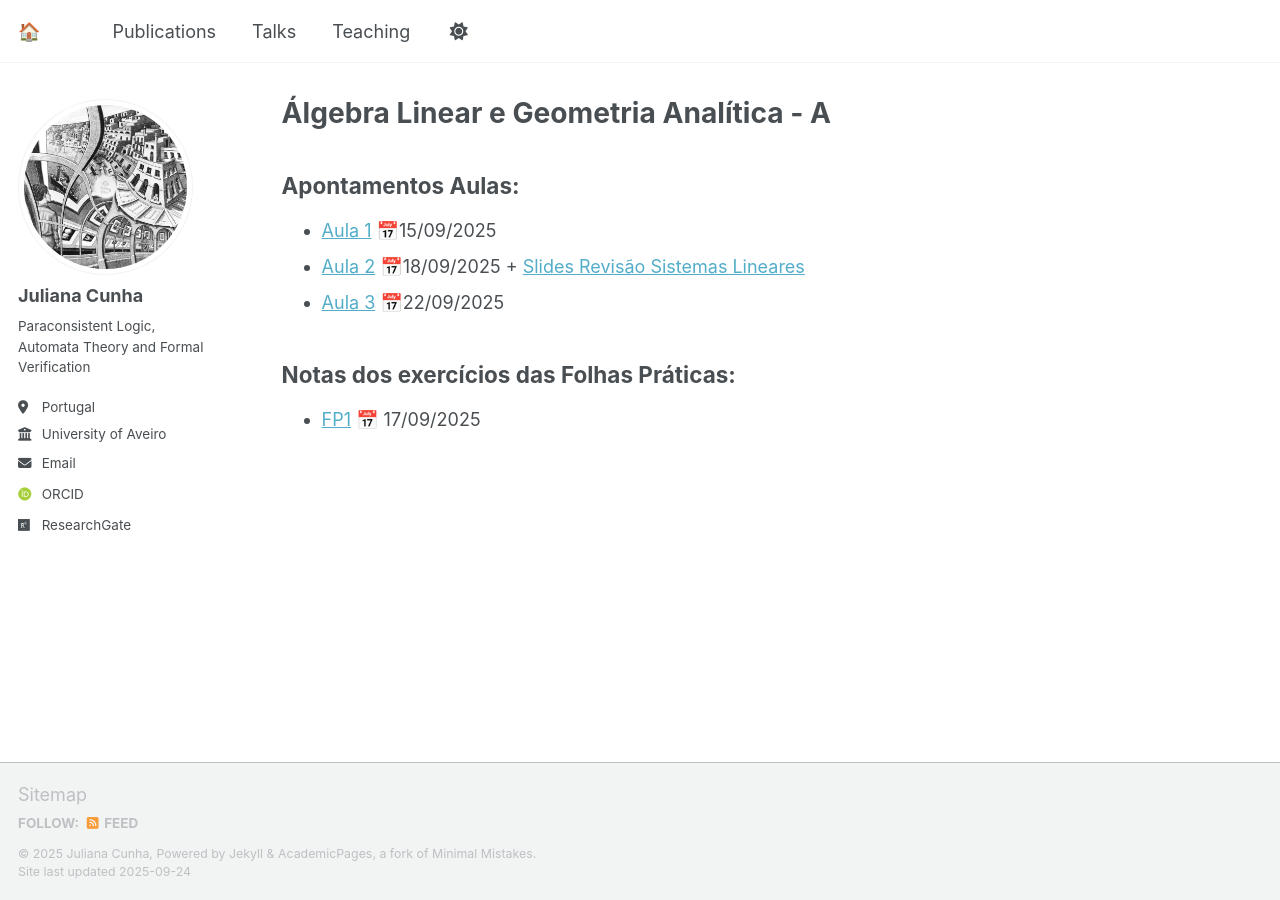
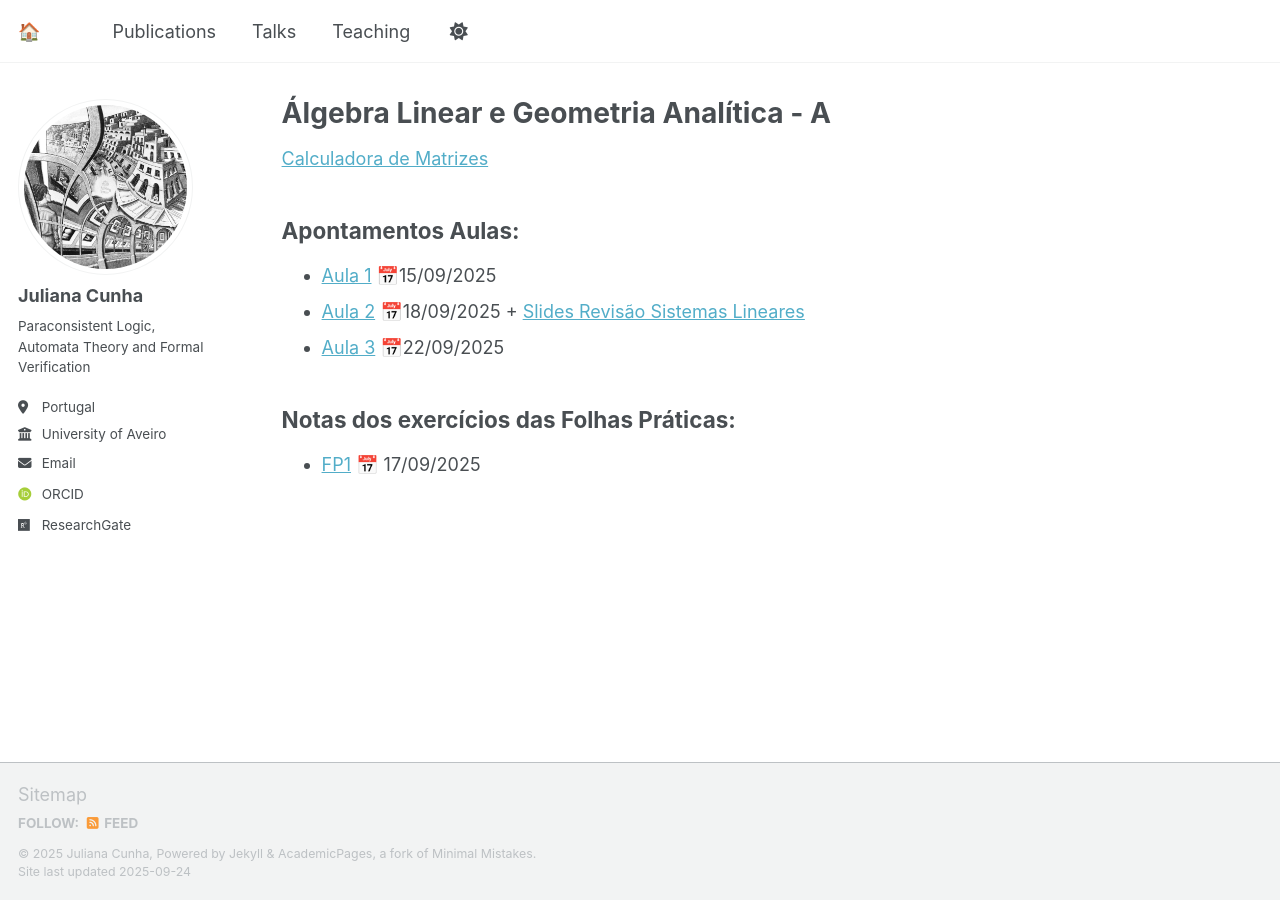
Before and after one commit to juliana-cunha/juliana-cunha.github.io, a Jekyll site: the page built from _pages/teaching.md, in a window 1280 px wide. Built offline with Jekyll 4.4.1, drawn with Linux system fonts in a browser that asks for light colours; some web fonts are replaced; a script that is not in the unit is left out.

Commit message:
Update teaching.md

```diff
--- a/_pages/teaching.md
+++ b/_pages/teaching.md
@@ -5,7 +5,7 @@ permalink: /teaching/
 author_profile: true
 ---
 
-
+[Calculadora de Matrizes](https://matrixcalc.org/)
 
 Apontamentos Aulas:
 ------
```
